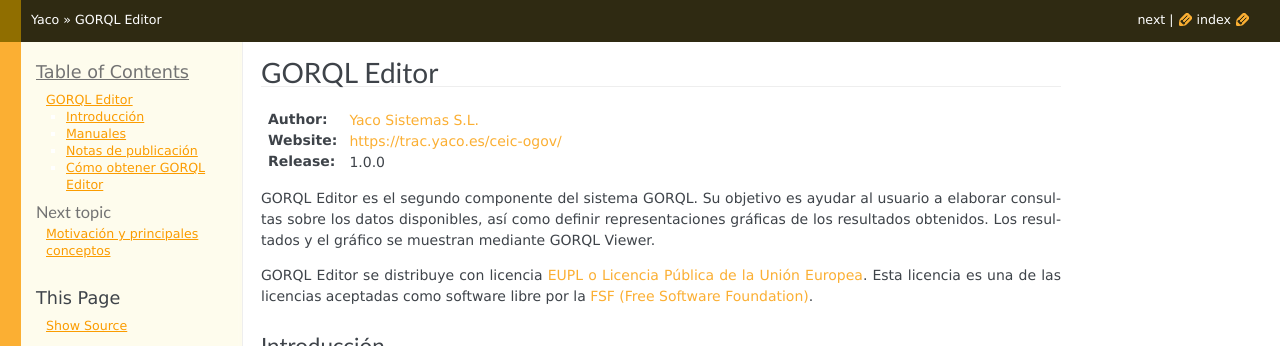
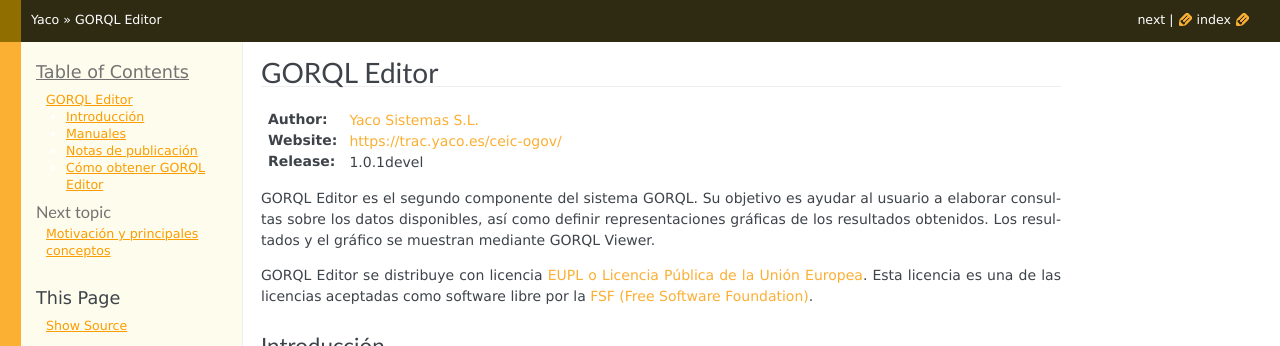
Before and after one commit to Yaco-Sistemas/gorql-editor, a Sphinx documentation site: the page built from docs/source/index.rst, in a window 1280 px wide. Shown: the top 346 px of the page. Built offline with Sphinx 7.4.7, drawn with Linux system fonts in a browser that asks for light colours.

Commit message:
Bump version number
no-pep8

```diff
--- a/docs/source/conf.py
+++ b/docs/source/conf.py
@@ -50,7 +50,7 @@
 # The short X.Y version.
 version = '1.0'
 # The full version, including alpha/beta/rc tags.
-release = '1.0.0'
+release = '1.0.1devel'
 
 # The language for content autogenerated by Sphinx. Refer to documentation
 # for a list of supported languages.
--- a/package.json
+++ b/package.json
@@ -1,6 +1,6 @@
 {
     "name": "gorql-editor",
-    "version": "1.0.0",
+    "version": "1.0.1devel",
     "private": true,
     "dependencies": {
         "express": "2.5.4",
```
Also changed, not shown: 1 other file.
